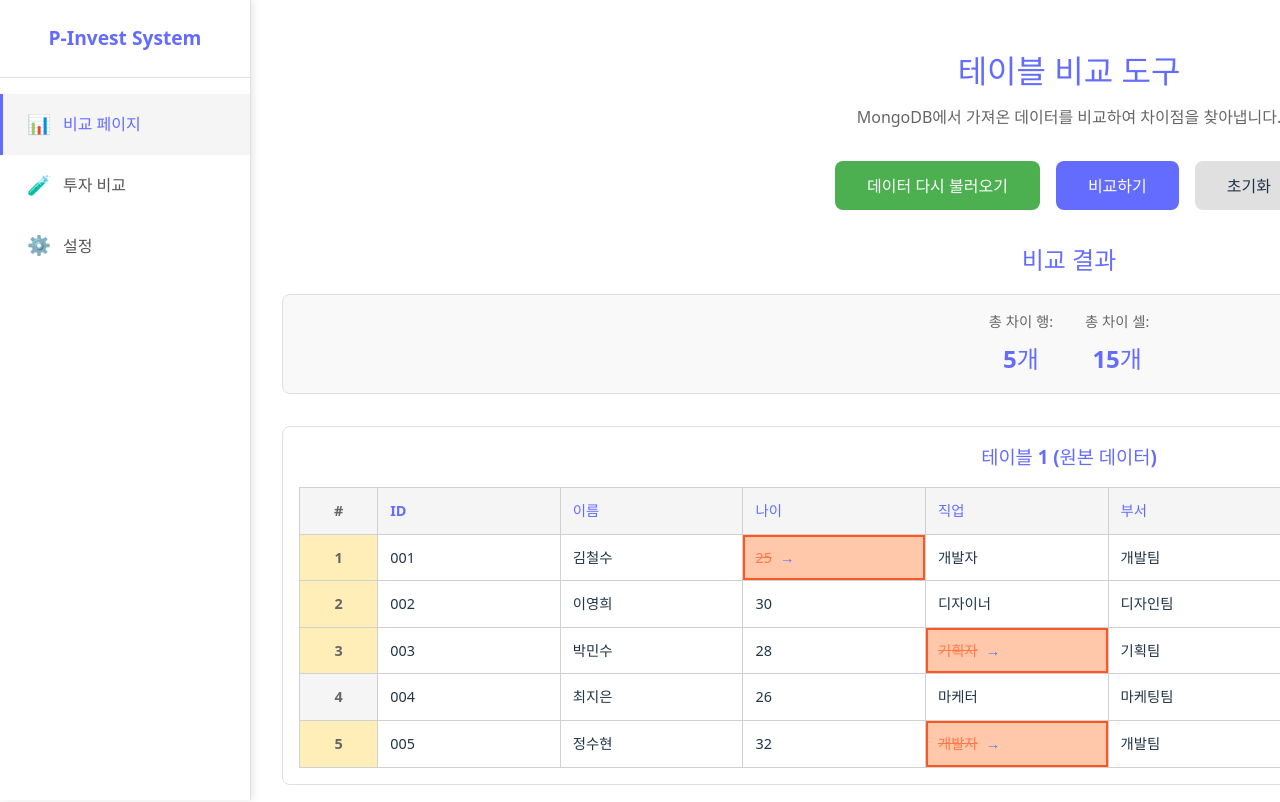
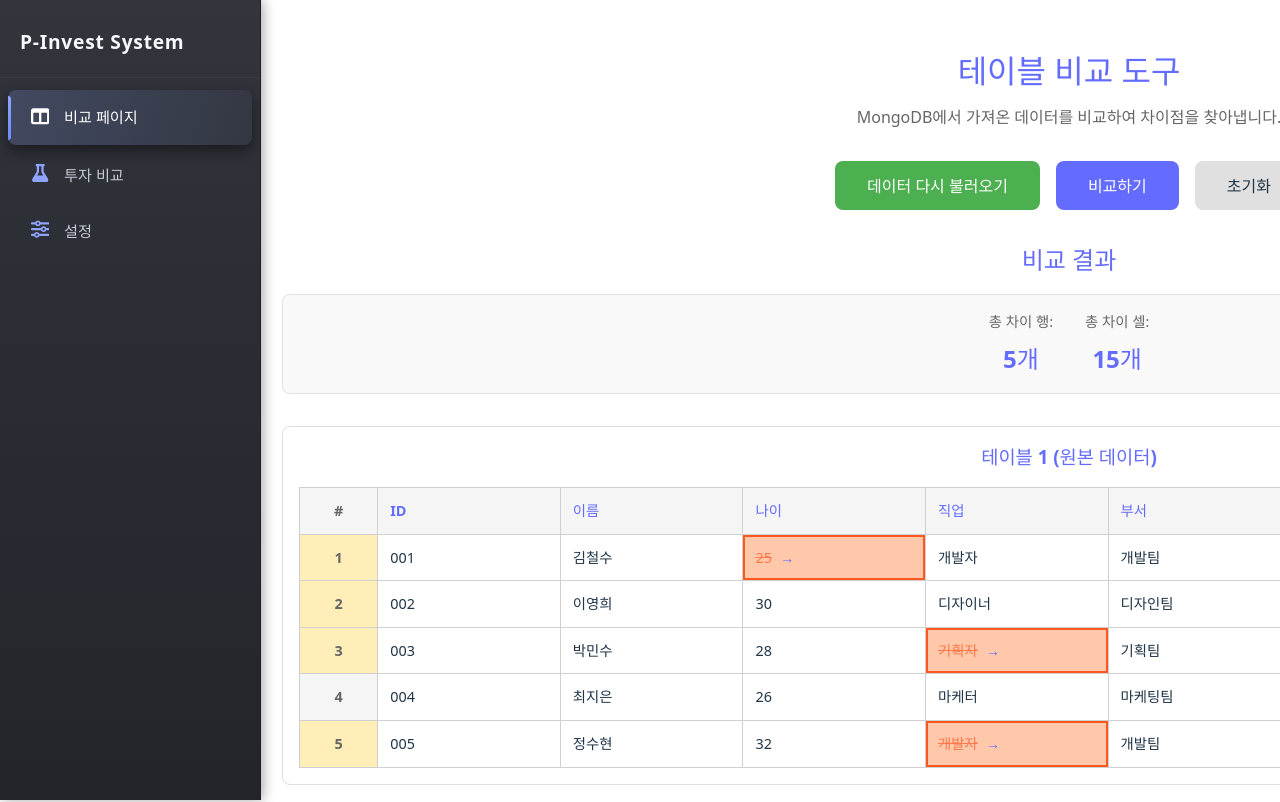
Before and after one commit to gdwb3219/p-invest, a React (Vite) app: page /compare in a window 1280 px wide. Shown: the top 802 px of the page. Built offline with nearby package versions, Linux system fonts and the light colour scheme; the HTML template or start-up script is replaced by a standard one.

Commit message:
세로 네비게이션 바 스타일 조정

```diff
--- a/package.json
+++ b/package.json
@@ -13,6 +13,7 @@
     "axios": "^1.13.2",
     "react": "^19.1.0",
     "react-dom": "^19.1.0",
+    "react-icons": "^5.5.0",
     "react-router-dom": "^7.11.0"
   },
   "devDependencies": {
--- a/src/components/NavigationBar.css
+++ b/src/components/NavigationBar.css
@@ -1,76 +1,120 @@
+/* 사이드 네비게이션 바 - 다크 대시보드 테마 */
 .navigation-bar {
   position: fixed;
   left: 0;
   top: 0;
   height: 100vh;
-  width: 250px;
-  background-color: #ffffff;
-  border-right: 1px solid #e0e0e0;
+  width: 260px;
+  background: linear-gradient(180deg, #32353c 0%, #2a2d33 40%, #22252a 100%);
+  border-right: 1px solid #1c1f24;
   display: flex;
   flex-direction: column;
   z-index: 100;
-  box-shadow: 2px 0 8px rgba(0, 0, 0, 0.1);
+  box-shadow: 2px 0 12px rgba(0, 0, 0, 0.35);
 }
 
 .nav-header {
-  padding: 1.5rem 1rem;
-  border-bottom: 1px solid #e0e0e0;
+  padding: 1.75rem 1.25rem 1.25rem;
+  border-bottom: 1px solid rgba(255, 255, 255, 0.04);
 }
 
 .nav-header h2 {
   margin: 0;
-  color: #646cff;
+  color: #f5f7fb;
   font-size: 1.2rem;
-  text-align: center;
+  font-weight: 700;
+  letter-spacing: 0.04em;
+  text-align: left;
 }
 
 .nav-menu {
   list-style: none;
-  padding: 0;
+  padding: 0.75rem 0.5rem 1.5rem;
   margin: 0;
   flex: 1;
-  padding-top: 1rem;
+  overflow-y: auto;
 }
 
 .nav-menu li {
-  margin: 0;
+  margin: 0.1rem 0;
 }
 
 .nav-link {
   display: flex;
   align-items: center;
   gap: 0.75rem;
-  padding: 1rem 1.5rem;
-  color: #555;
+  padding: 0.85rem 1.25rem;
+  color: #c4cad7;
   text-decoration: none;
-  transition: all 0.3s;
-  border-left: 3px solid transparent;
+  font-size: 0.95rem;
+  border-radius: 8px;
+  position: relative;
+  transition:
+    background-color 0.18s ease,
+    color 0.18s ease,
+    box-shadow 0.18s ease,
+    transform 0.12s ease;
+}
+
+.nav-link::before {
+  content: "";
+  position: absolute;
+  left: 0;
+  top: 10%;
+  bottom: 10%;
+  width: 3px;
+  border-radius: 0 3px 3px 0;
+  background: transparent;
+  transition: background-color 0.18s ease;
 }
 
 .nav-icon {
-  font-size: 1.2rem;
+  font-size: 1.15rem;
+  width: 1.5rem;
+  text-align: center;
+  color: #8ea4ff;
 }
 
 .nav-label {
   flex: 1;
+  white-space: nowrap;
+  text-overflow: ellipsis;
+  overflow: hidden;
 }
 
 .nav-link:hover {
-  background-color: #f5f5f5;
-  color: #646cff;
-  border-left-color: #646cff;
+  background: radial-gradient(circle at left, rgba(142, 164, 255, 0.18), transparent 60%);
+  color: #ffffff;
+  box-shadow: 0 4px 10px rgba(0, 0, 0, 0.35);
+  transform: translateY(-1px);
+}
+
+.nav-link:hover .nav-icon {
+  color: #b4c4ff;
+}
+
+.nav-link:hover::before {
+  background: linear-gradient(180deg, #8ea4ff, #6f8cff);
 }
 
 .nav-link.active {
-  background-color: #f5f5f5;
-  color: #646cff;
-  border-left-color: #646cff;
-  font-weight: 600;
+  background: linear-gradient(90deg, rgba(142, 164, 255, 0.2), rgba(142, 164, 255, 0.05));
+  color: #ffffff;
+  box-shadow: 0 6px 14px rgba(0, 0, 0, 0.45);
+  transform: translateY(-1px);
+}
+
+.nav-link.active .nav-icon {
+  color: #ffffff;
+}
+
+.nav-link.active::before {
+  background: linear-gradient(180deg, #8ea4ff, #6f8cff);
 }
 
 @media (max-width: 768px) {
   .navigation-bar {
-    width: 200px;
+    width: 220px;
   }
 
   .nav-header h2 {
--- a/src/components/NavigationBar.jsx
+++ b/src/components/NavigationBar.jsx
@@ -1,8 +1,15 @@
-import { NavLink } from 'react-router-dom';
-import { ROUTES, ROUTE_META } from '../constants/routes';
-import './NavigationBar.css';
+import { NavLink } from "react-router-dom";
+import { ROUTES, ROUTE_META } from "../constants/routes";
+import { FaTableColumns, FaFlask, FaSliders } from "react-icons/fa6";
+import "./NavigationBar.css";
 
 function NavigationBar() {
+  const ICONS = {
+    [ROUTES.COMPARE]: <FaTableColumns />,
+    [ROUTES.TEST]: <FaFlask />,
+    [ROUTES.SETTINGS]: <FaSliders />,
+  };
+
   return (
     <nav className="navigation-bar">
       <div className="nav-header">
@@ -13,9 +20,11 @@ function NavigationBar() {
           <li key={path}>
             <NavLink
               to={path}
-              className={({ isActive }) => isActive ? 'nav-link active' : 'nav-link'}
+              className={({ isActive }) =>
+                isActive ? "nav-link active" : "nav-link"
+              }
             >
-              <span className="nav-icon">{meta.icon}</span>
+              <span className="nav-icon">{ICONS[path]}</span>
               <span className="nav-label">{meta.label}</span>
             </NavLink>
           </li>
```
Also changed, not shown: 1 other file (tests, documents, lock files or other folders).
